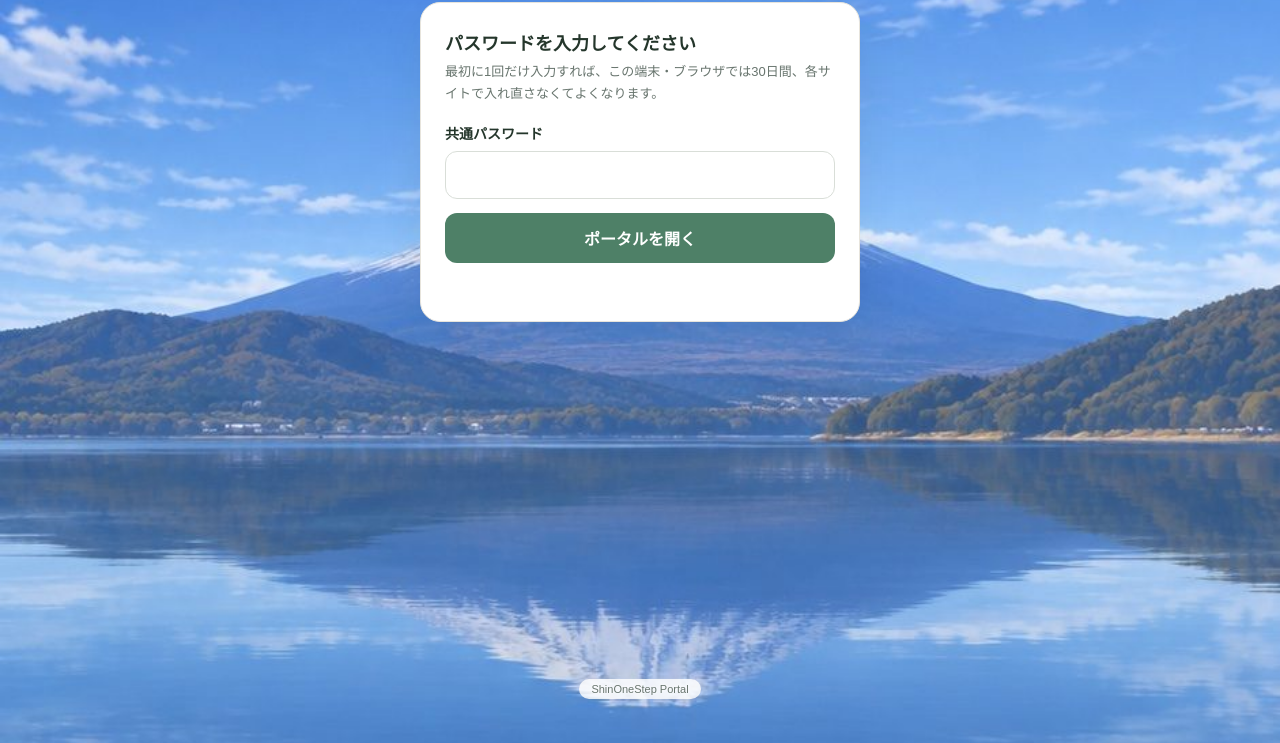
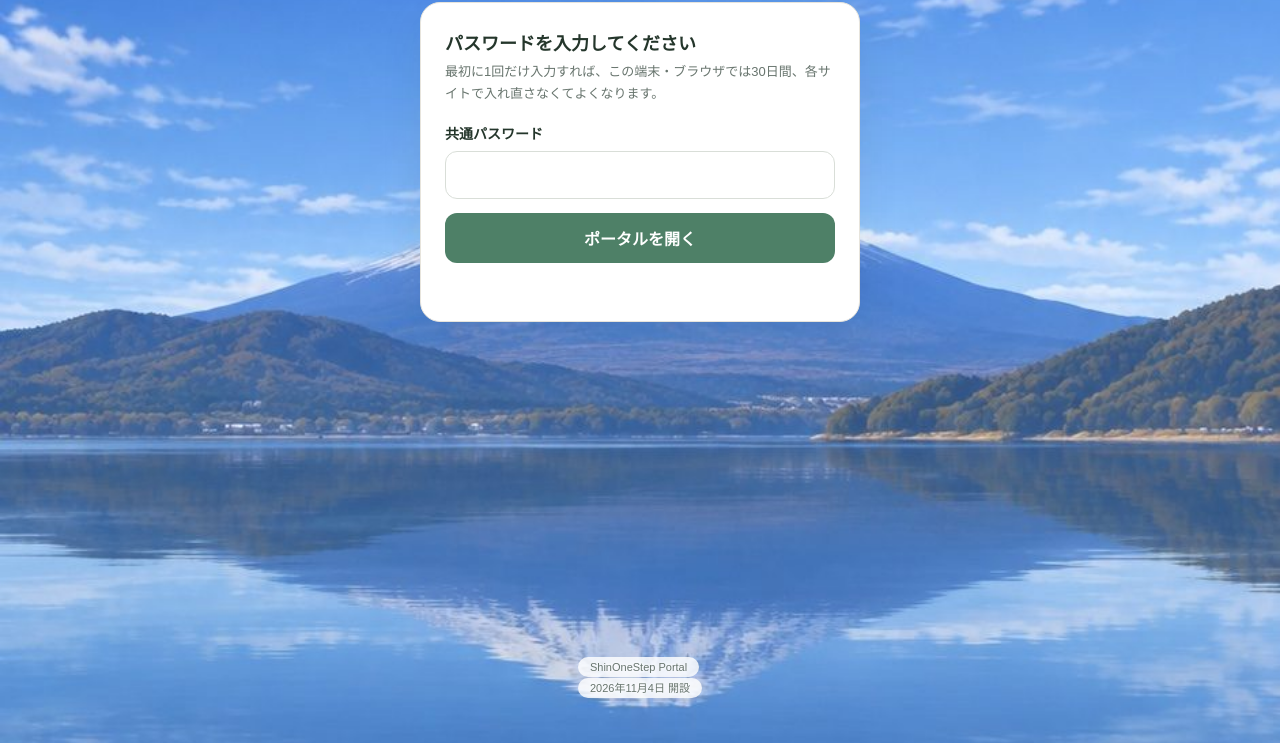
Before and after one commit to ShinsuteWeb/shin-onestep-portal, a plain HTML site: page index.html in a window 1280 px wide. Shown: the part 57-800 px from the top of the page. Drawn offline with Linux system fonts and the light colour scheme.

Commit message:
フッターに開設日を追加

```diff
--- a/index.html
+++ b/index.html
@@ -276,7 +276,7 @@
     </div>
   </section>
 </main>
-<footer><span class="foot-pill">ShinOneStep Portal</span></footer>
+<footer><span class="foot-pill">ShinOneStep Portal</span><div style="margin-top:6px"><span class="foot-pill">2026年11月4日 開設</span></div></footer>
 
 <!-- 休眠サブルームの確認モーダル -->
 <div class="modal-backdrop" id="dormantModal" hidden>
```
